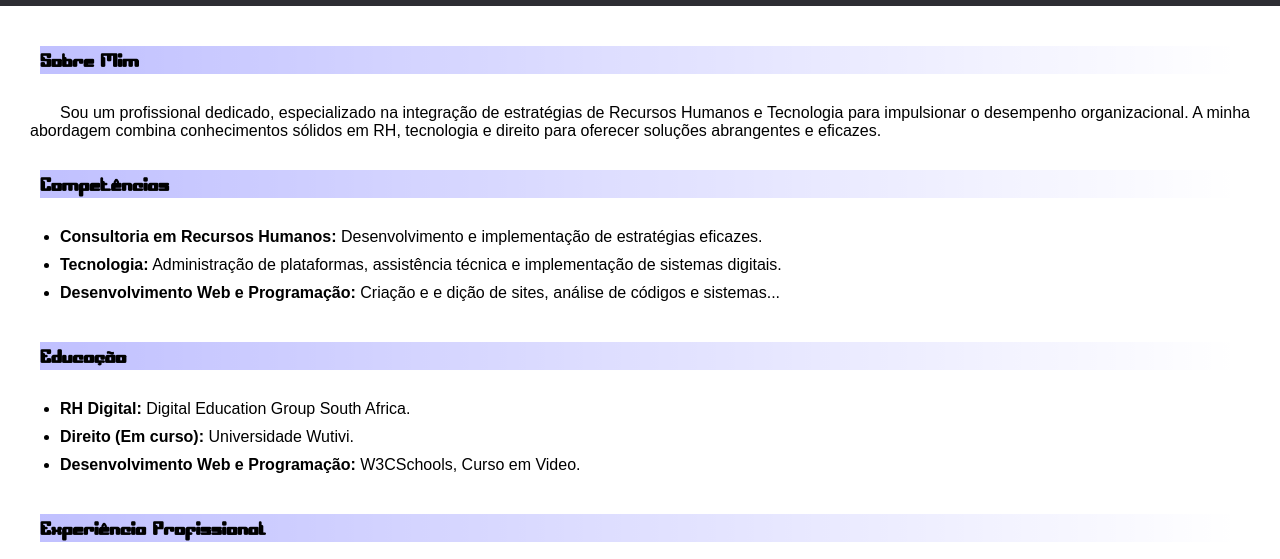
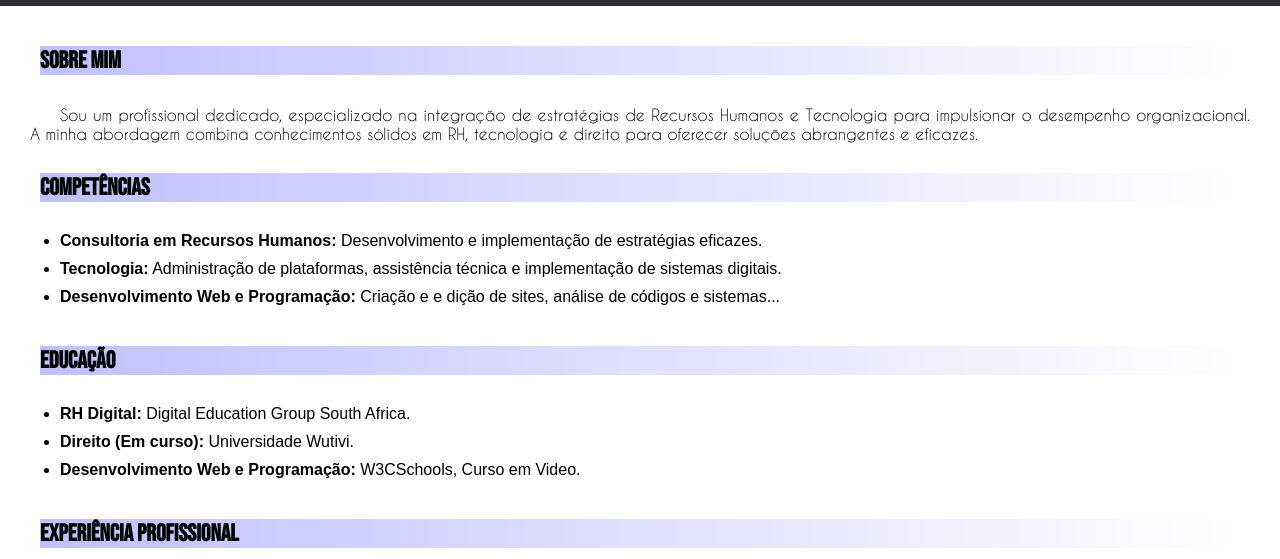
Before and after one commit to ShelzerTembe/Portifolio, a plain HTML site: page index.html in a window 1280 px wide. Shown: the part 178-737 px from the top of the page. Drawn offline with Linux system fonts and the light colour scheme.

Commit message:
updating fonts

```diff
--- a/style.css
+++ b/style.css
@@ -1,7 +1,11 @@
 @charset "UTF-8";
 @font-face {
     font-family:'computer';
-    src: url(fontes/COMPUTERRobot.ttf) format('truetype');
+    src: url(fontes/BebasNeue-Regular.ttf) format('truetype');
+}
+@font-face {
+    font-family: 'flim';
+    src: url(fontes/CaviarDreams.ttf) format('truetype');
 }
 
 
@@ -103,6 +107,7 @@ article p{
     text-align: justify;
     padding: 10px;
     text-indent: 30px;
+    font-family: 'flim', sans-serif;
 }
 article ul{
     padding: 10px 20px 10px 40px;
```
Also changed, not shown: fontes/BebasNeue-Regular.ttf (added), fontes/COMPUTERLOVE.otf (added), fontes/CaviarDreams.ttf (added), fontes/RetroComputer.otf (renamed from fontes/Retro Computer.otf), fontes/sharkformalfunnyness.ttf (added).
